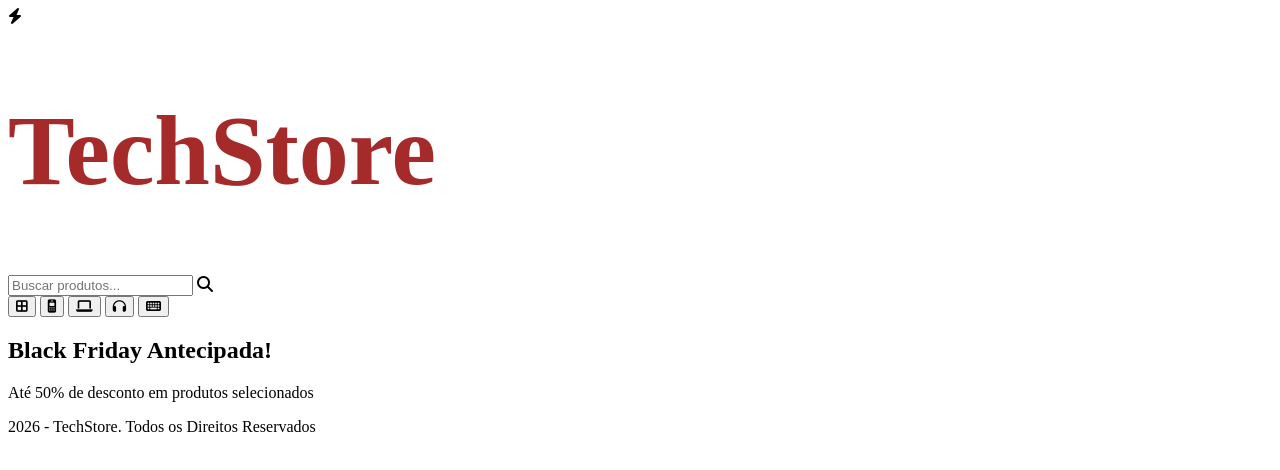
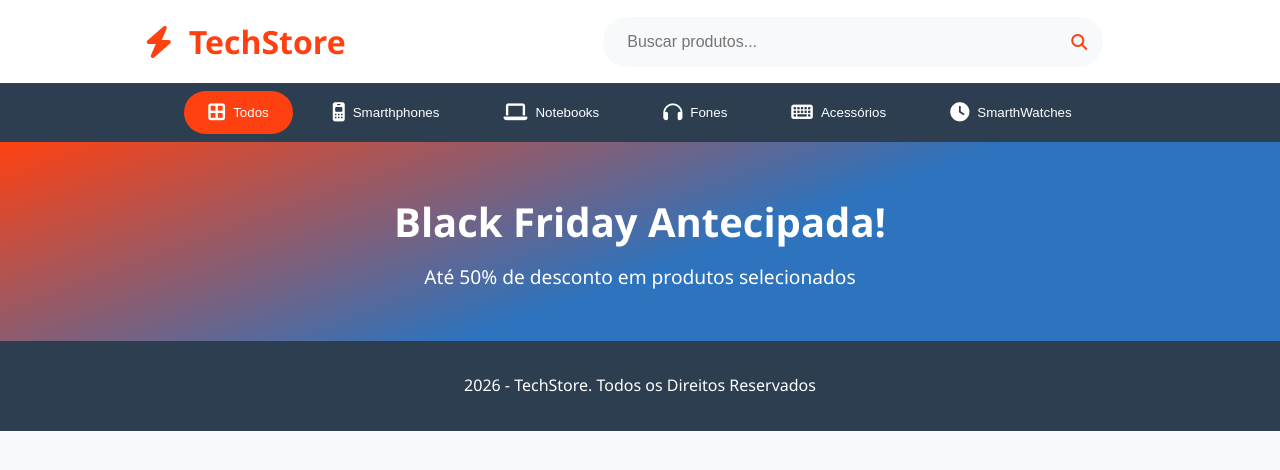
Before and after one commit to Rafael-Arcanjo13/Eccomerce, a plain HTML site: page index.html in a window 1280 px wide. Drawn offline with Linux system fonts and the light colour scheme.

Commit message:
Começo do CSS

```diff
--- a/index.html
+++ b/index.html
@@ -9,42 +9,56 @@
 </head>
 <body>
     <header>
-        <div>
+        <div class="logo">
             <i class="fa-solid fa-bolt"></i>
             <h1>TechStore</h1>
         </div>
-        <div>
+        <div class="search-container">
             <input type="text" placeholder="Buscar produtos...">
             <i class="fa-solid fa-magnifying-glass"></i>
         </div>
     </header>
 
-    <div>
-        <nav>
-            <button>
+    <div class="categories-container">
+        <nav class="categories-bar">
+            <button class="category-btn active">
                 <i class="fa-solid fa-border-all"></i>
+                Todos
             </button>
-            <button>
+
+            <button class="category-btn">
                 <i class="fa-solid fa-mobile-retro"></i>
+                Smarthphones
             </button>
-            <button>
+
+            <button class="category-btn">
                 <i class="fa-solid fa-laptop"></i>
+                Notebooks
             </button>
-            <button>
+
+            <button class="category-btn">
                 <i class="fa-solid fa-headphones"></i>
+                Fones
             </button>
-            <button>
+
+            <button class="category-btn">
                 <i class="fa-solid fa-keyboard"></i>
+                Acessórios
+            </button>
+
+            <button class="category-btn">
+                <i class="fa-solid fa-clock"></i>
+                SmarthWatches
             </button>
         </nav>
     </div>
 
-    <section>
+    <section class="hero-section">
         <h2>Black Friday Antecipada!</h1>
         <p>Até 50% de desconto em produtos selecionados</p>
     </section>
 
-    <main>
+    <main class="products-container">
 
     </main>
 
--- a/style.css
+++ b/style.css
@@ -1,4 +1,138 @@
-h1 {
-    color: brown;
-    font-size: 100px;
+* {
+    margin: 0;
+    padding: 0;
+    box-sizing: border-box;
 }
+
+:root {
+    --primary-color: #FF4111;
+    --secondary-color: #2C3E50;
+    --accent-color: #3498DB;
+    --text-color: #2C3E50;
+    --light-gray: #F8F9FA;
+    --border-color: #E9ECEF;
+    --white-color: #FFFFFF;
+    --hover-btn: rgba(255,255,255,0.1);
+}
+
+body {
+    font-family: 'Segoe UI', Tahoma, Geneva, Verdana, sans-serif;
+    color: var(--text-color);
+    background-color: var(--light-gray);
+    line-height: 1.6;
+}
+
+header {
+    background-color: var(--white-color);
+    position: sticky;
+    padding: 1rem 2rem;
+    display: flex;
+    align-items: center;
+    justify-content: space-around;
+}
+
+.logo {
+    display: flex;
+    align-items: center;
+    gap: 1rem;
+    cursor: pointer;
+}
+
+.logo i {
+    font-size: 2rem;
+    color: var(--primary-color);
+}
+
+.logo h1 {
+    font-size: 2rem;
+    color: var(--primary-color);
+    font-weight: bold;
+}
+
+.search-container {
+    width: 100%;
+    max-width: 500px;
+    margin: 0 2rem;
+    display: flex;
+    align-items: center;
+    background-color: var(--light-gray);
+    border-radius: 1.5rem;
+    padding: 0.5rem 1rem;
+}
+
+.search-container input {
+    width: 100%;
+    border: none;
+    background: none;
+    outline: none;
+    padding: 0.5rem;
+    font-size: 1rem;
+}
+
+.search-container i {
+    color: var(--primary-color);
+}
+
+.categories-container {
+    display: flex;
+    justify-content: center;
+    background-color: var(--secondary-color);
+}
+
+.categories-bar {
+    display: flex;
+    justify-content: center;
+    align-items: center;
+    padding: 0.5rem 2rem;
+    gap: 1rem;
+    width: 100%;
+    max-width: 1200px;
+}
+
+.category-btn {
+    display: flex;
+    gap: 0.5rem;
+    align-items: center;
+    border: none;
+    color: var(--white-color);
+    border-radius: 1.5rem;
+    padding: 0.75rem 1.5rem;
+    cursor: pointer;
+    background: none;
+}
+
+.category-btn:hover {
+    background-color: var(--hover-btn);
+}
+
+.category-btn i {
+    font-size: 1.2rem;
+}
+
+.category-btn.active {
+    background-color: var(--primary-color);
+}
+
+.hero-section {
+    background: #FF4111;
+    background: linear-gradient(160deg, rgba(255, 65, 17, 1) 0%, rgba(45, 115, 189, 1) 55%);
+    color: var(--white-color);
+    text-align: center;
+    padding: 3rem 2rem;
+}
+
+.hero-section h2 {
+    font-size: 2.5rem;
+    margin-bottom: 0.5rem;
+}
+
+.hero-section p {
+    font-size: 1.2rem;
+}
+
+footer {
+    background-color: var(--secondary-color);
+    color: var(--white-color);
+    text-align: center;
+    padding: 2rem;
+}
```
